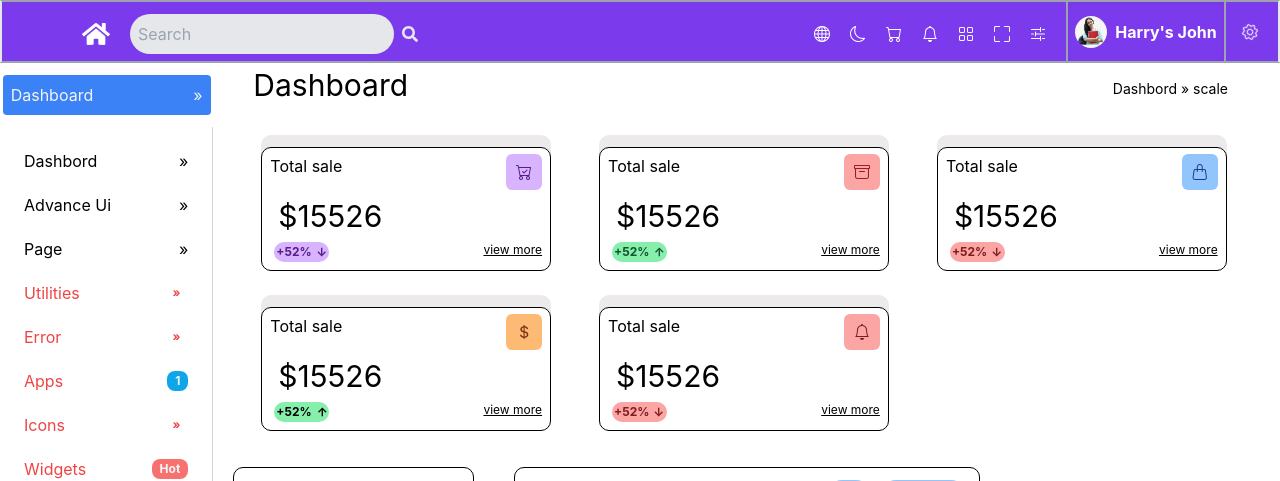
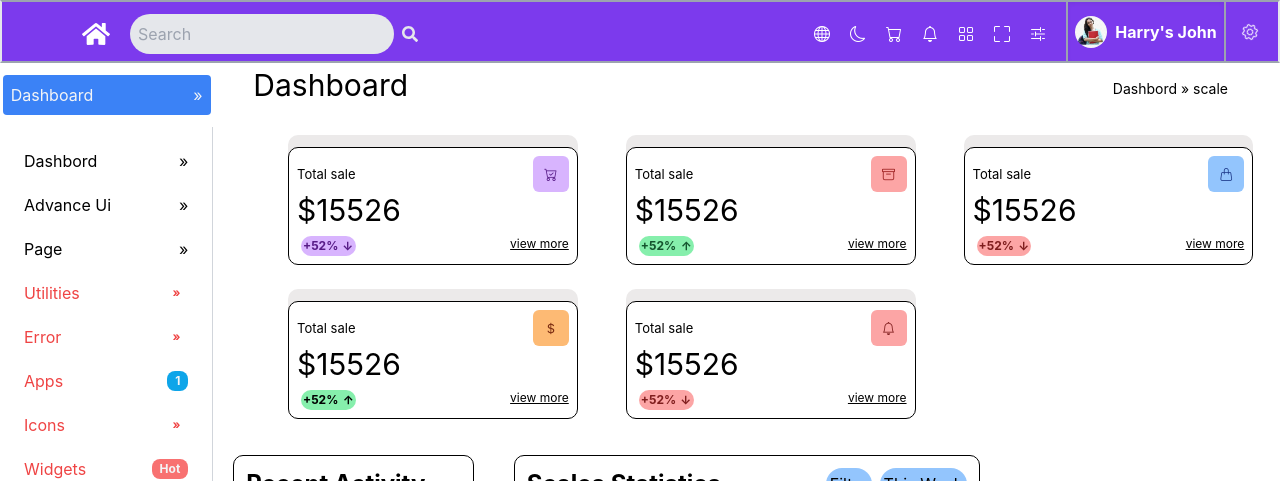
Before and after one commit to Ayush-2302/velvet1, a React (Create React App) app: page / in a window 1280 px wide. Shown: the top 481 px of the page. Built offline with nearby package versions, Linux system fonts and the light colour scheme.

Commit message:
re-create navbar and improve dashboard

```diff
--- a/src/App.js
+++ b/src/App.js
@@ -24,11 +24,11 @@ function App() {
   const toggleMode = () => {
     if (mode === "light") {
       setMode("dark");
-      document.body.style.backgroundColor = "rgb(24 20 32)";
+      document.body.style.backgroundColor = "rgb(166, 164, 164)";
       document.body.style.color = "white";
     } else {
       setMode("light");
-      document.body.style.backgroundColor = "white";
+      document.body.style.backgroundColor = "rgb(166, 164, 164)";
       document.body.style.color = "black";
     }
   };
--- a/src/component/Dashboard.js
+++ b/src/component/Dashboard.js
@@ -8,16 +8,19 @@ function Dashboard() {
       <div className="dashboard  mt-1 text-3xl ml-10 mr-10 flex justify-between">
         Dashboard <p className=" text-sm m-3">Dashbord » scale</p>
       </div>
-      <div className=" boxes    ">
+      <div className=" boxes m-auto    ">
         <div className="box box1">
-          <span className=" flex justify-between">
-            Total sale
-            <div className="w-9 h-9 flex items-center justify-center rounded-md bg-purple-300">
+          <div className=" flex justify-between leading-9">
+            <p>
+              Total sale
+              <h1 className=" text-3xl">$15526</h1>
+            </p>
+
+            <div className="w-9  h-9 flex items-center justify-center rounded-md bg-purple-300">
               <i class="bi bi-cart-check   text-purple-900 "></i>
             </div>
-          </span>
-          <h1 className=" m-2 text-3xl">$15526</h1>
-          <p className=" flex justify-between text-xs ">
+          </div>
+          <p className=" flex justify-between text-xs h-5 mt-2 ">
             <p className=" rounded-2xl flex w-fit ml-1 p-0.5 bg-purple-300 text-purple-900 font-bold ">
               +52% <p className=" ml-1 rotate-90">→</p>{" "}
             </p>
@@ -25,15 +28,18 @@ function Dashboard() {
           </p>
         </div>
         <div className="box box2">
-          <span className=" flex justify-between">
-            Total sale{" "}
+          <div className=" flex justify-between leading-9">
+            <p>
+              {" "}
+              Total sale <h1 className=" text-3xl">$15526</h1>
+            </p>
+
             <div className=" w-9 h-9 flex items-center justify-center rounded-md bg-red-300">
               {" "}
               <i class="bi bi-archive   text-red-800 "></i>
             </div>
-          </span>
-          <h1 className=" m-2 text-3xl">$15526</h1>
-          <p className=" flex justify-between text-xs ">
+          </div>
+          <p className=" flex justify-between text-xs mt-2 ">
             <p className=" rounded-2xl flex w-fit ml-1 p-0.5 bg-green-300 text-green-900 font-bold">
               +52% <p className=" ml-1 -rotate-90">→</p>{" "}
             </p>
@@ -41,15 +47,18 @@ function Dashboard() {
           </p>
         </div>
         <div className="box box3">
-          <span className=" flex justify-between">
-            Total sale{" "}
+          <div className=" flex justify-between leading-9">
+            <p>
+              Total sale
+              <h1 className="text-3xl">$15526</h1>
+            </p>
+
             <div className=" w-9 h-9 flex items-center justify-center rounded-md bg-blue-300">
               {" "}
               <i class="bi bi-handbag   text-blue-900 "></i>
             </div>
-          </span>
-          <h1 className=" m-2 text-3xl">$15526</h1>
-          <p className=" flex justify-between text-xs p1 ">
+          </div>
+          <p className=" flex justify-between text-xs  mt-2 ">
             <p className=" rounded-2xl flex w-fit ml-1 p-0.5 bg-red-300 text-red-900 font-bold">
               +52% <p className=" ml-1 rotate-90">→</p>{" "}
             </p>
@@ -57,15 +66,18 @@ function Dashboard() {
           </p>
         </div>
         <div className="box  box4">
-          <span className=" flex justify-between">
-            Total sale{" "}
+          <div className=" flex justify-between leading-9">
+            <p>
+              {" "}
+              Total sale <h1 className=" text-3xl">$15526</h1>
+            </p>
+
             <div className=" w-9 h-9 flex items-center justify-center rounded-md bg-orange-300">
               {" "}
               <i class="bi bi-currency-dollar   text-orange-900 "></i>
             </div>
-          </span>
-          <h1 className=" m-2 text-3xl">$15526</h1>
-          <p className=" flex justify-between text-xs p1 ">
+          </div>
+          <p className=" flex justify-between text-xs  mt-2 ">
             <p className=" rounded-2xl flex w-fit ml-1 p-0.5 bg-green-300 to-green-900 font-bold">
               +52% <p className=" ml-1 -rotate-90">→</p>{" "}
             </p>
@@ -73,15 +85,19 @@ function Dashboard() {
           </p>
         </div>
         <div className="box  box5">
-          <span className=" flex justify-between">
-            Total sale{" "}
+          <div className=" flex justify-between leading-9">
+            <p>
+              {" "}
+              Total sale
+              <h1 className=" text-3xl">$15526</h1>
+            </p>
+
             <div className=" w-9 h-9 flex items-center justify-center rounded-md bg-red-300">
               {" "}
               <i class="bi bi-bell  text-red-900 "></i>
             </div>
-          </span>
-          <h1 className=" m-2 text-3xl">$15526</h1>
-          <p className=" flex justify-between text-xs p1 ">
+          </div>
+          <p className=" flex justify-between text-xs mt-2 ">
             <p className=" rounded-2xl flex w-fit ml-1 p-0.5 bg-red-300 font-bold text-red-900">
               +52% <p className=" ml-1 rotate-90">→</p>{" "}
             </p>
--- a/src/index.css
+++ b/src/index.css
@@ -7,43 +7,48 @@
   /* background-color: rgb(230, 221, 221); */
 }
 
-.accod{
+.accod {
   width: 400px;
 }
 
-
-  .boxes{
+.boxes {
   display: grid;
-    grid-template-columns: repeat(5,1fr);
+  grid-template-columns: repeat(5, 1fr);
 }
-  @media(max-width:1400px) {
-    .boxes{
+@media (max-width: 1400px) {
+  .boxes {
     display: grid;
-      grid-template-columns: repeat(3,1fr);
+    grid-template-columns: repeat(3, 1fr);
     width: 95%;
   }
 }
-  @media(max-width:1200px) {
-    .boxes{
-      grid-template-columns: repeat(2,1fr);
+@media (max-width: 1200px) {
+  .boxes {
+    grid-template-columns: repeat(2, 1fr);
   }
 }
-  @media(max-width:406px) {
-    .boxes{
-      grid-template-columns: repeat(1,1fr);
+@media (max-width: 406px) {
+  .boxes {
+    grid-template-columns: repeat(1, 1fr);
   }
 }
 
-
-
 .box {
-  padding: 6px 8px 0px 8px;
+  font-family: inter, sans-serif;
+  padding: 8px;
+  font-size: 13px;
+  line-height: 19.5px;
+  background-color: white;
   margin-top: 36px;
   margin-left: 48px;
-  height: 124px;
+  /* height: 124px; */
+  min-height: auto;
+  min-height: auto;
+  word-wrap: break-word;
+  transition: all 0s ease 0s;
   border-radius: 10px;
   border: 1px solid black;
-  box-shadow: 0px  -12px rgb(236, 234, 234);
+  box-shadow: 0px -12px rgb(236, 234, 234);
 }
 .card {
   margin-right: 20px;
@@ -56,13 +61,9 @@
   border: 1px solid black;
 }
 
-.cart{
-  width:352px
+.cart {
+  width: 352px;
 }
-
-
-
-
 
 @tailwind utilities;
 
```
Lines whose indentation alone changed are shown as unchanged.
